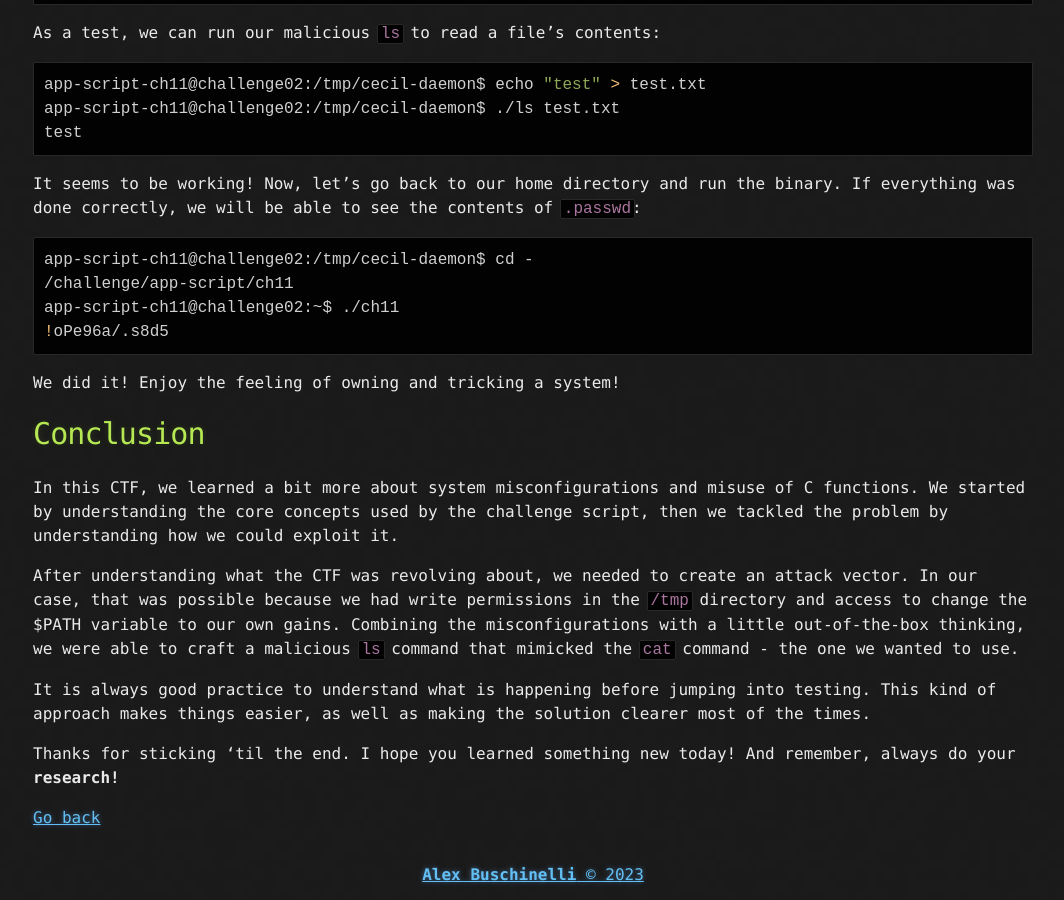
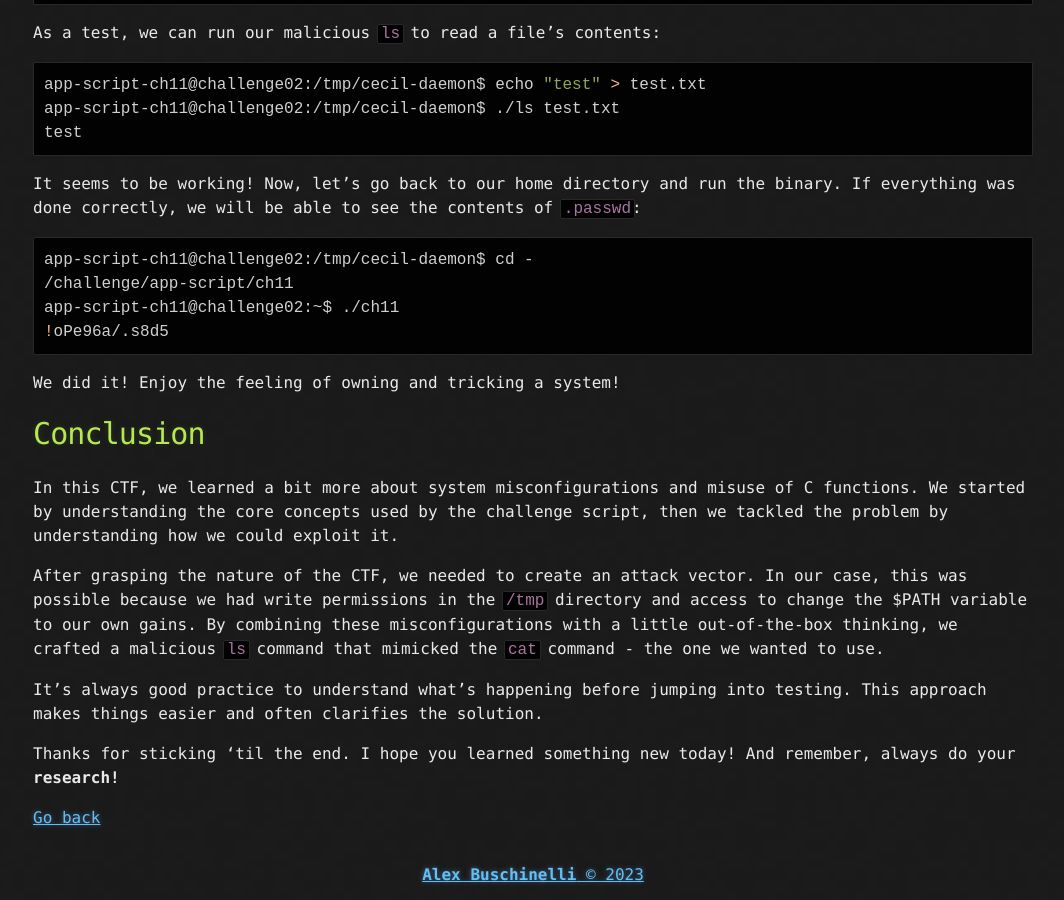
Before and after one commit to alexbsec/alexbsec.github.io, a Jekyll site: the page built from _posts/2023-12-04-bash-system-1-root-me.md, in a window 1280 px wide and 900 px high, scrolled down 4551 px. Shown: the whole window, without its empty margins (107-1171 px from the left). Built offline with Jekyll 4.4.1, drawn with Linux system fonts in a browser that asks for light colours.

Commit message:
better writing

```diff
--- a/_posts/2023-12-04-bash-system-1-root-me.md
+++ b/_posts/2023-12-04-bash-system-1-root-me.md
@@ -179,9 +179,9 @@ We did it! Enjoy the feeling of owning and tricking a system!
 
 In this CTF, we learned a bit more about system misconfigurations and misuse of C functions. We started by understanding the core concepts used by the challenge script, then we tackled the problem by understanding how we could exploit it.
 
-After understanding what the CTF was revolving about, we needed to create an attack vector. In our case, that was possible because we had write permissions in the `/tmp` directory and access to change the $PATH variable to our own gains. Combining the misconfigurations with a little out-of-the-box thinking, we were able to craft a malicious `ls` command that mimicked the `cat` command - the one we wanted to use.
+After grasping the nature of the CTF, we needed to create an attack vector. In our case, this was possible because we had write permissions in the `/tmp` directory and access to change the $PATH variable to our own gains. By combining these misconfigurations with a little out-of-the-box thinking, we crafted a malicious `ls` command that mimicked the `cat` command - the one we wanted to use.
 
-It is always good practice to understand what is happening before jumping into testing. This kind of approach makes things easier, as well as making the solution clearer most of the times.
+It's always good practice to understand what's happening before jumping into testing. This approach makes things easier and often clarifies the solution.
 
 Thanks for sticking 'til the end. I hope you learned something new today! And remember, always do your **research!**
 
```
